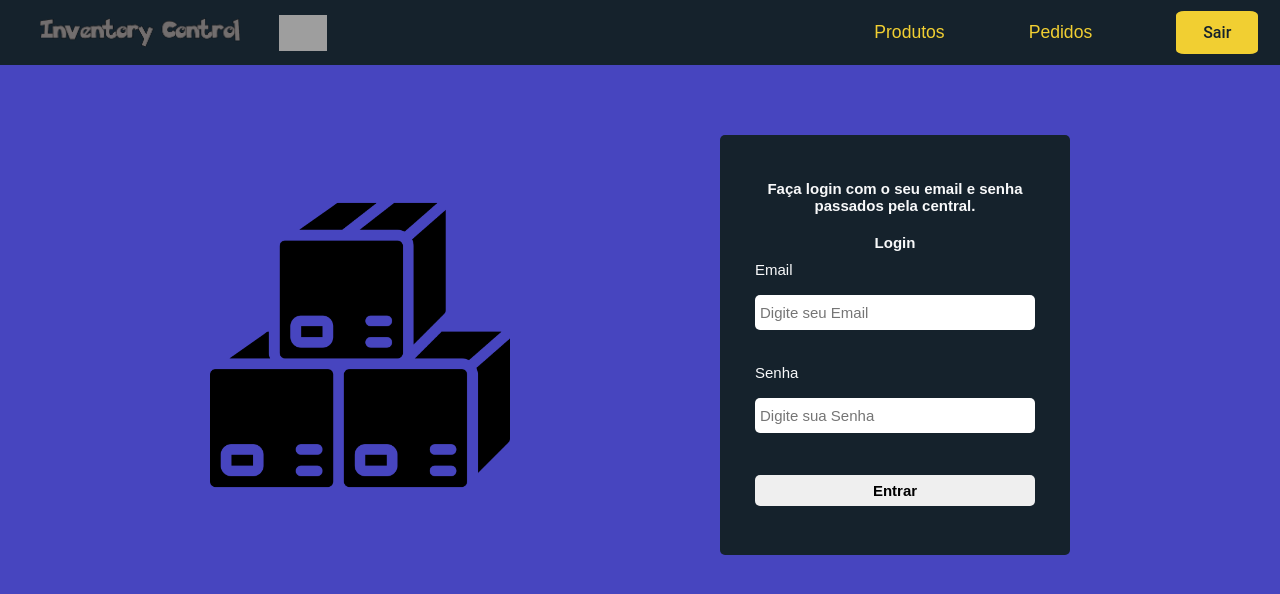
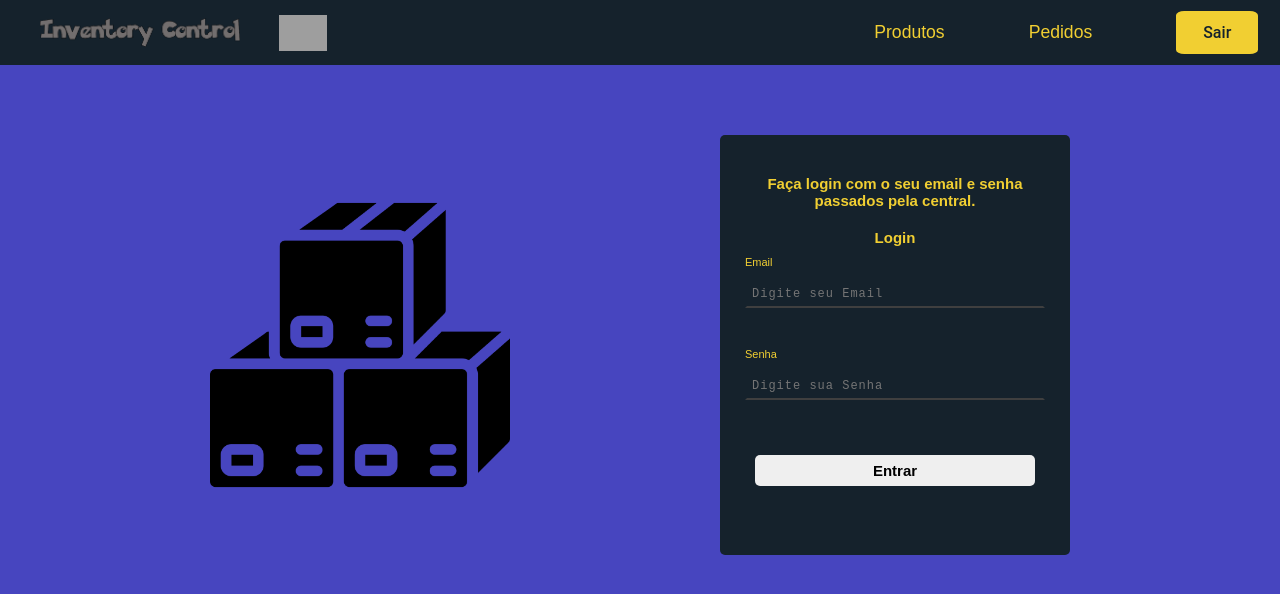
Before and after one commit to Survivors-04/inventory-control-front, a React (Create React App) app: page / in a window 1280 px wide. Shown: the top 594 px of the page. Built offline with nearby package versions, Linux system fonts and the light colour scheme; grey boxes are pictures that could not be loaded; the HTML template or start-up script is replaced by a standard one.

Commit message:
refactor: style-changed-in-login-form

```diff
--- a/src/components/Form/style.ts
+++ b/src/components/Form/style.ts
@@ -7,9 +7,8 @@ export const StyledForm = styled.form`
   margin: 0 auto;
   align-items: center;
   border-radius: 5px;
-  width: 95%;
   max-width: 350px;
-  padding: 35px;
+  padding: 30px;
   margin-top: 100px;
   height: 420px;
 
@@ -17,7 +16,7 @@ export const StyledForm = styled.form`
   span {
     text-align: center;
     padding: 10px;
-    color: #f8f9fa;
+    color: #f1cf32;
     font-size: 15px;
     font-weight: bold;
   }
@@ -35,32 +34,50 @@ export const StyledForm = styled.form`
   div {
     display: flex;
     flex-direction: column;
-    gap: 17px;
+    gap: 10px;
+
+    label {
+      display: flex;
+      font-size: 11px;
+      color: #f1cf32;
+      justify-content: left;
+    }
 
     input {
-      display: flex;
-      margin: 0 auto;
-      width: 280px;
+      height: 30px;
+      width: 300px;
+      border: 2px solid transparent;
+      outline: none;
+      border-bottom: 2px solid #3f3f3f;
+      caret-color: #3f3f3f;
+      background-color: #15222c;
       padding: 5px;
-      font-size: 15px;
-      border-radius: 5px;
-      border: none;
-      height: 35px;
+      transition: 0.5s linear;
+      font-family: monospace;
+      letter-spacing: 1px;
+    }
+
+    input:focus {
+      border: 2px solid #f1cf32;
+      caret-color: #f1cf32;
+      color: #f1cf32;
+      box-shadow: 4px 4px 10px #070707;
+    }
+
+    input::placeholder {
+      font-size: 12px;
+    }
+
+    input:focus::placeholder {
+      color: #f1cf32;
+      font-size: 12px;
     }
 
     span {
-      padding: 0;
-    }
-
-    p,
-    span {
-      font-size: 13px;
-      color: #ff0000;
-    }
-
-    label {
-      font-size: 15px;
-      color: #f8f9fa;
+      display: flex;
+      justify-content: left;
+      font-size: 14px;
+      color: #f42626;
     }
   }
 `;
```
